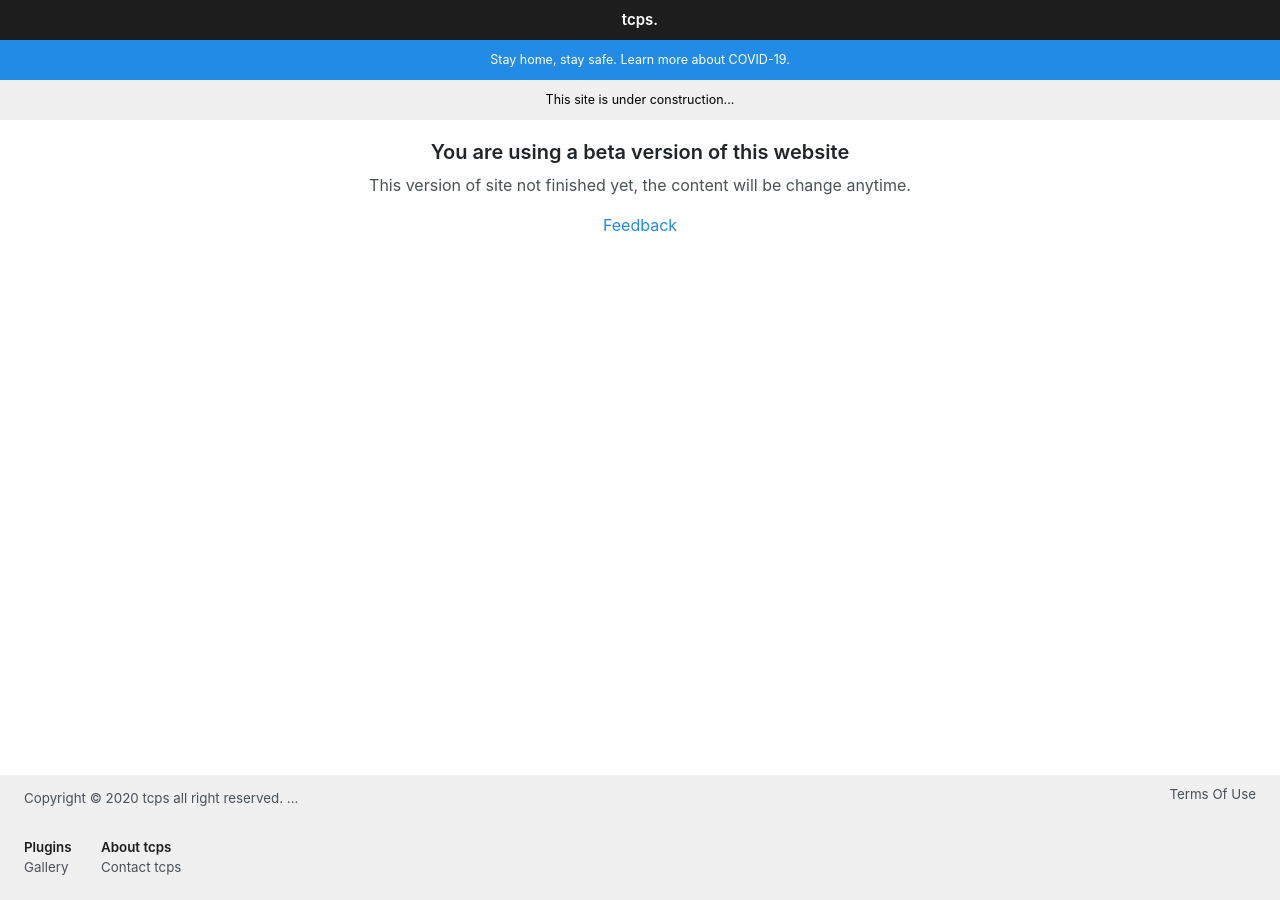
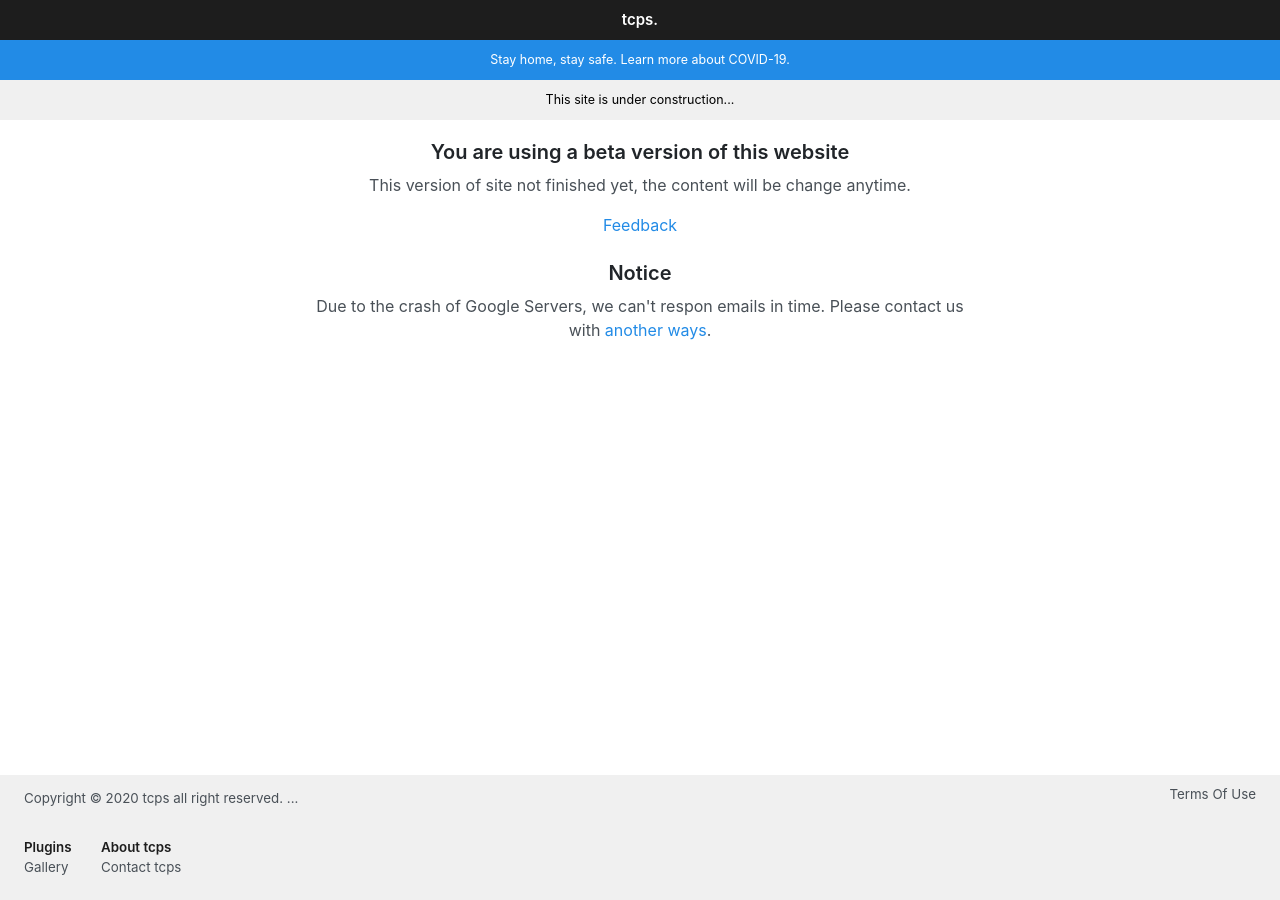
Before and after one commit to ttcps/ttcps.github.io, a Jekyll site: the page built from index.html, in a window 1280 px wide. Built offline with Jekyll 4.4.1, drawn with Linux system fonts in a browser that asks for light colours.

Commit message:
Update index.html

```diff
--- a/index.html
+++ b/index.html
@@ -6,3 +6,7 @@ layout: home
   <p>This version of site not finished yet, the content will be change anytime.</p>
   <a href="">Feedback</a>
 </div>
+<div style="text-align: center;">
+  <h3>Notice</h3>
+  <p>Due to the crash of Google Servers, we can't respon emails in time. Please contact us with <a href="/contact">another ways</a>.</p>
+</div>
```
